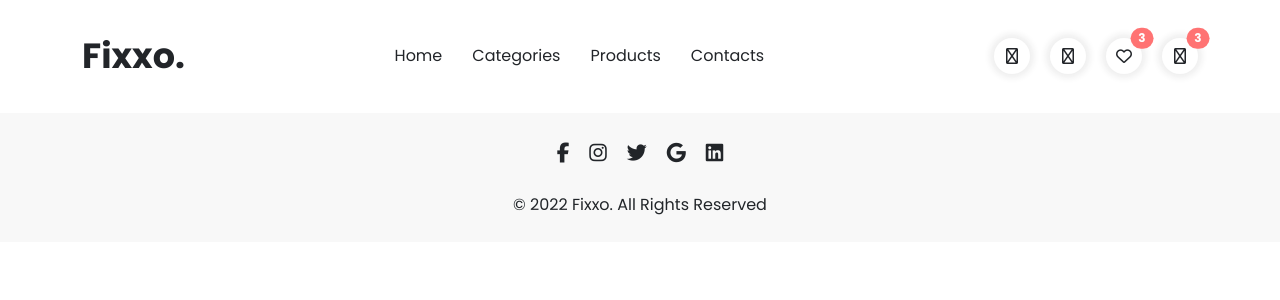
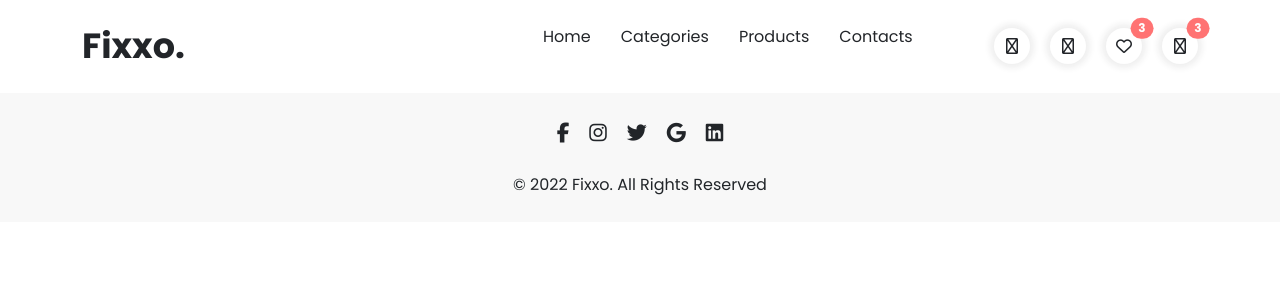
Before and after one commit to madickeneriksson/react-webapp, a React (Create React App) app: page /search in a window 1280 px wide. Shown: the top 300 px of the page. Built offline with nearby package versions, Linux system fonts and the light colour scheme.

Commit message:
mainmenu done

```diff
--- a/src/CSS/sections/_MainMenuSection.css
+++ b/src/CSS/sections/_MainMenuSection.css
@@ -1,11 +1,13 @@
 .mainmenu {
-    display: flex;
-    justify-content: space-between;
-    align-items: center;
-    padding-top: 30px;
-    padding-bottom: 30px;
+    display: grid;
+    padding-top: 10px;
+    padding-bottom: 10px;
+    grid-template-columns: 1fr 1fr;
+    grid-template-areas:"logo menuicons"
+                        "menulinks menulinks";
 }
     .mainmenu .logo {
+        grid-area: "logo";
         font-size: 35px;
         font-weight: 700;
         color: var(--color-dark);
@@ -19,15 +21,18 @@
             text-decoration: none;
         }
     .mainmenu .menu-links {
-        font-weight: 500;
-
+        grid-area: menulinks;
+        display: grid;
+        height: 100%;
+        overflow: hidden;
+        font-weight: 400;
     }
         .mainmenu .menu-links .menu-link  {
             color: var(--color-dark);
             font-weight: 500;
             text-decoration: none;
-            margin-left: 15px;
-            margin-right: 15px;
+            margin: 5px 15px;
+
         }
             .mainmenu .menu-links .menu-link:hover {
                 color: var(--color-theme);
@@ -38,10 +43,10 @@
         text-decoration: none;
     }
     .mainmenu .menu-icons {
+        grid-area: menuicons;
         display: flex;
         justify-content: flex-end;
         align-items: center;
-
     }
         .mainmenu .menu-icons .menu-icon {
             background-color: var(--color-white);
@@ -56,6 +61,7 @@
             box-shadow: 0 0 6px 4px var(--color-shadow);
             position: relative;
             transition: all 0.2s ease-in-out;
+
         }
             .mainmenu .menu-icons .menu-icon:hover {
                 color: var(--color-white);
@@ -71,3 +77,52 @@
             text-decoration: none;
 
         }
+
+@media (min-width: 1200px) {
+.mainmenu {
+    display: frid;
+    grid-template-columns: 1fr 1 fr 1fr;
+    grid-template-areas:"logo menulinks menuicons";
+    padding-top: 20px;
+    padding-bottom: 20px;
+}
+    .mainmenu .menu-links {
+        grid-area: menulinks;
+        font-weight: 500;
+        display: flex;
+        height: 100%;
+    }
+    .mainmenu .menu-links .menu-link  {
+        color: var(--color-dark);
+        font-weight: 500;
+        text-decoration: none;
+        margin-left: 15px;
+        margin-right: 15px;
+    }
+}
+
+
+ @media (min-width: 1600px) {
+    .mainmenu {
+        display: flex;
+        justify-content: space-between;
+        align-items: center;
+        padding-top: 30px;
+        padding-bottom: 30px;
+    }
+            .mainmenu .menu-links .menu-link  {
+                color: var(--color-dark);
+                font-weight: 500;
+                text-decoration: none;
+                margin-left: 15px;
+                margin-right: 15px;
+            }
+
+        .mainmenu .menu-icons {
+            display: flex;
+            justify-content: flex-end;
+            align-items: center;
+
+        }
+
+}
--- a/src/components/MenuIcon.js
+++ b/src/components/MenuIcon.js
@@ -1,9 +1,9 @@
 import React from 'react'
 import { NavLink } from 'react-router-dom'
 
-const MenuIcon = ({link, icon, quantity }) => {
+const MenuIcon = ({link, icon, quantity, hideMobil, hideTablet }) => {
   return (
-    <NavLink className="menu-icon" to={link} end>
+    <NavLink className={`menu-icon ${hideMobil ? "hideMobil" : ""} ${hideTablet ? "hideTablet" : ""}`} to={link} end>
         <span className="position-absolute top-0 start-100 translate-middle badge rounded-pill bg-theme">{quantity}</span>
         <i className={icon}></i>
     </NavLink>
--- a/src/cores/_base.css
+++ b/src/cores/_base.css
@@ -16,3 +16,8 @@ a:hover {
     color:var(--color-theme);
     text-decoration: underline;
 }
+@media (min-width: 1600px) {
+    .container {
+        max-width: 1600px
+    }
+}
--- a/src/cores/_variables.css
+++ b/src/cores/_variables.css
@@ -1,4 +1,5 @@
-:root {--color-theme: #FF7373;
+:root {
+--color-theme: #FF7373;
 --color-gray: #bbbbbb;
 --color-light-gray: #70707066;
 --color-darkgray: #616365;
@@ -9,4 +10,4 @@
 --color-white: #FFFFFF;
 --color-extra-light-gray: #F8F8F8;
 
---max-with:1680px;}
+--max-width:1680px;}
```
